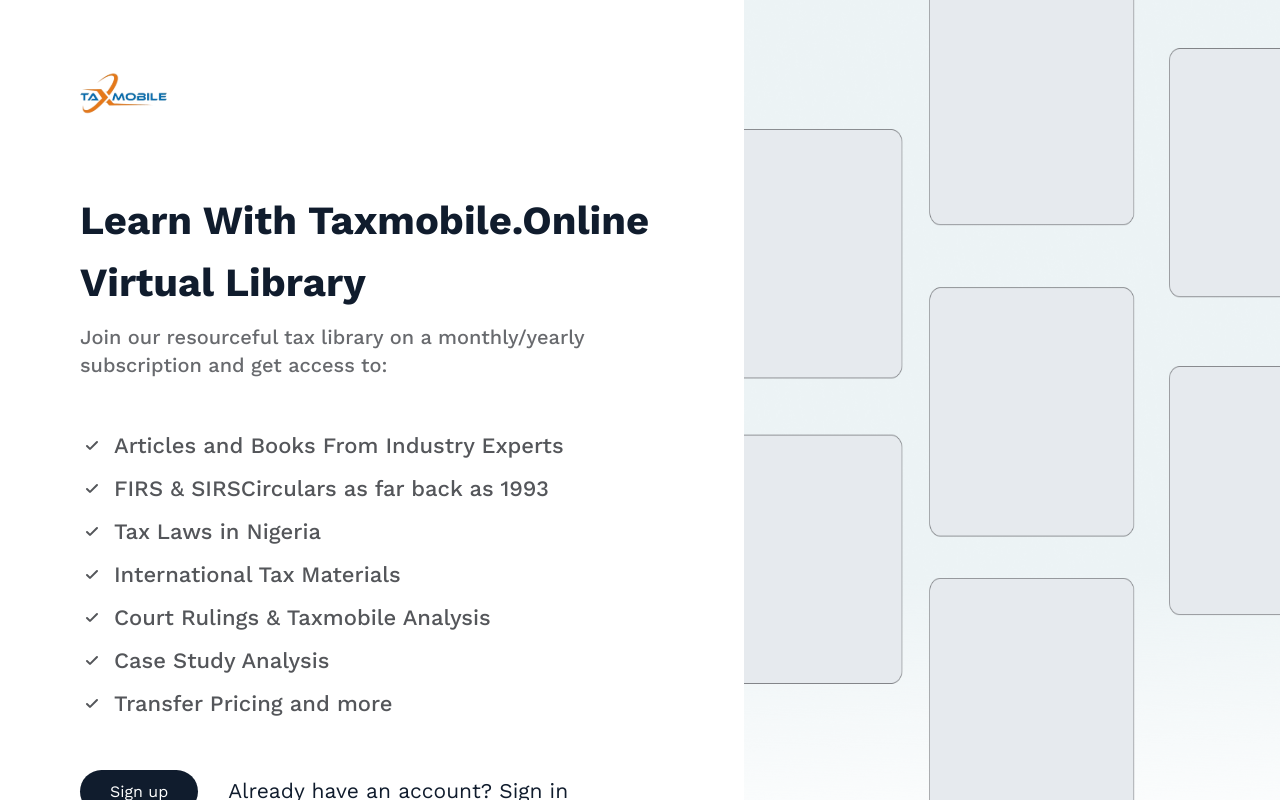
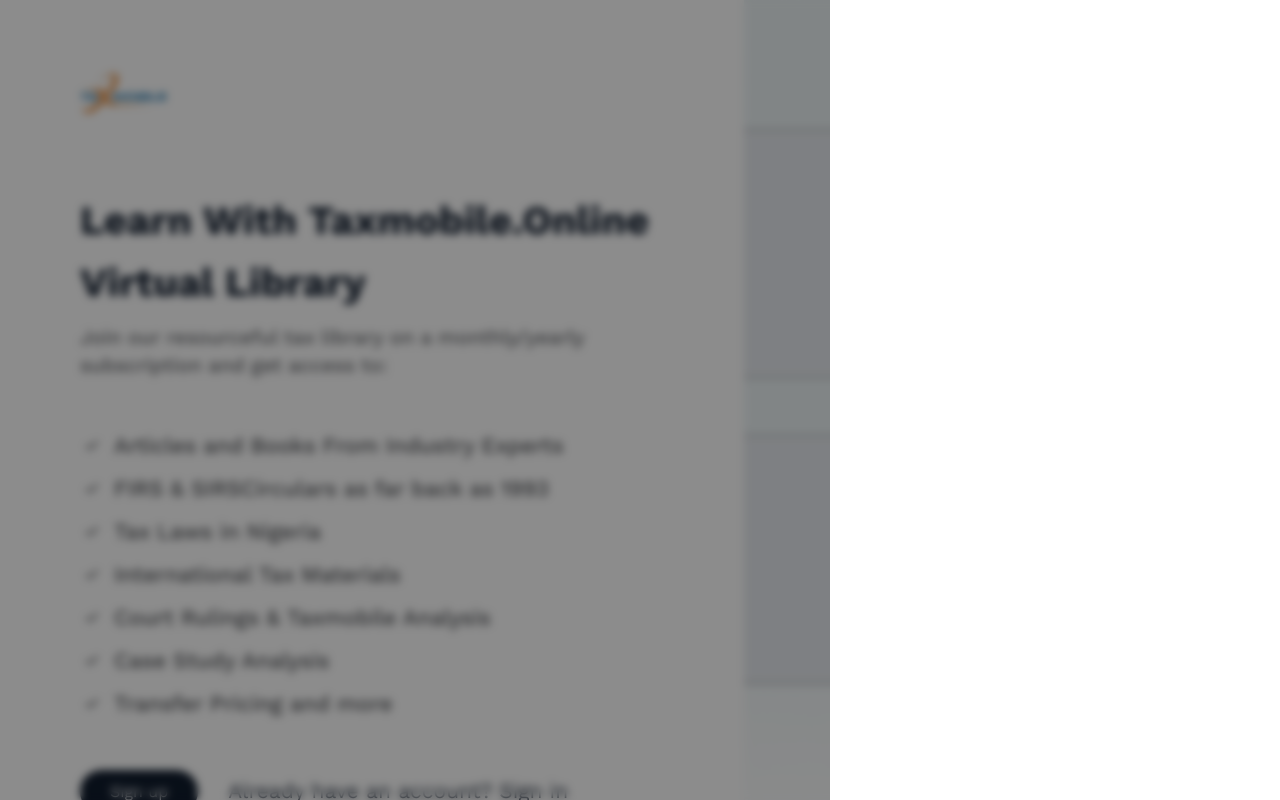
Before and after one commit to taxmobile-online/web, a React (Create React App) app: page / in a window 1280 px wide. Shown: the top 800 px of the page. Built offline with nearby package versions, Linux system fonts and the light colour scheme.

Commit message:
feat: Adding modal

```diff
--- /dev/null
+++ b/src/Components/Atoms/Modal/index.tsx
@@ -0,0 +1,19 @@
+import React from "react";
+import { RightModal } from "./style";
+
+// Type defination
+interface Props {
+  children?: JSX.Element | string;
+  position?: "center" | "right" | "left";
+}
+
+// Component
+const Modal: React.FC<Props> = (props) => {
+  // Props
+  const { position, children } = props;
+
+  // Data to display
+  return <RightModal> </RightModal>;
+};
+
+export default Modal;
--- /dev/null
+++ b/src/Components/Atoms/Modal/style.tsx
@@ -0,0 +1,19 @@
+import styled from "styled-components";
+
+export const RightModal = styled.div`
+  position: absolute;
+  top: 0;
+  right: 0;
+  height: 100vh;
+  width: 45rem;
+  background-color: var(--color-white);
+`;
+
+export const CenterModal = styled.div`
+  position: absolute;
+  top: 0;
+  right: 0;
+  height: 100vh;
+  width: 45rem;
+  background-color: var(--color-white);
+`;
--- a/src/Components/Pages/Home/index.tsx
+++ b/src/Components/Pages/Home/index.tsx
@@ -1,8 +1,10 @@
 import React from "react";
 
 import Hero from "Components/Organisms/Hero";
-import SubscriptionOption from "Components/Templates/SubscriptionOption";
 import Typography from "Components/Atoms/Typography";
+import Overlay from "Components/Atoms/Overlay";
+import SubscriptionOption from "Components/Organisms/SubscriptionOption";
+import Modal from "Components/Atoms/Modal";
 
 interface Props {}
 const Home: React.FC<Props> = () => {
@@ -13,6 +15,9 @@
       <Typography as="h5" className="h-11 text-center mb-70">
         © 2023 Tax Mobile Store. All Rights Reserved.
       </Typography>
+      <Overlay>
+        <Modal>mveimlm</Modal>
+      </Overlay>
     </>
   );
 };
```
Also changed, not shown: src/Components/Organisms/SubscriptionOption/PlanOption.tsx (renamed from src/Components/Templates/SubscriptionOption/PlanOption.tsx), src/Components/Organisms/SubscriptionOption/Plans.tsx (renamed from src/Components/Templates/SubscriptionOption/Plans.tsx), src/Components/Organisms/SubscriptionOption/PriceSwitch.tsx (renamed from src/Components/Templates/SubscriptionOption/PriceSwitch.tsx), src/Components/Organisms/SubscriptionOption/index.tsx (renamed from src/Components/Templates/SubscriptionOption/index.tsx), src/Components/Organisms/SubscriptionOption/style.tsx (renamed from src/Components/Templates/SubscriptionOption/style.tsx).
